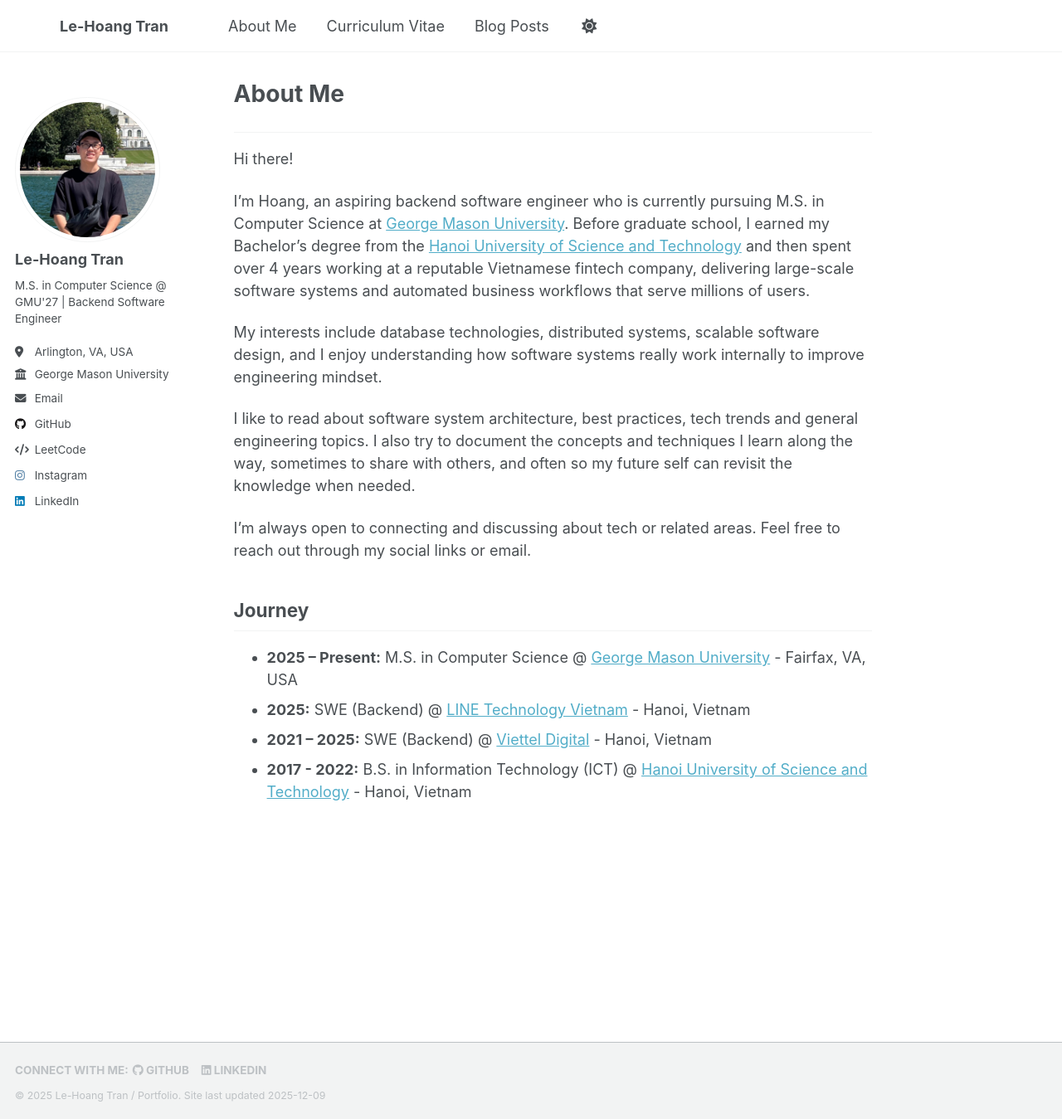
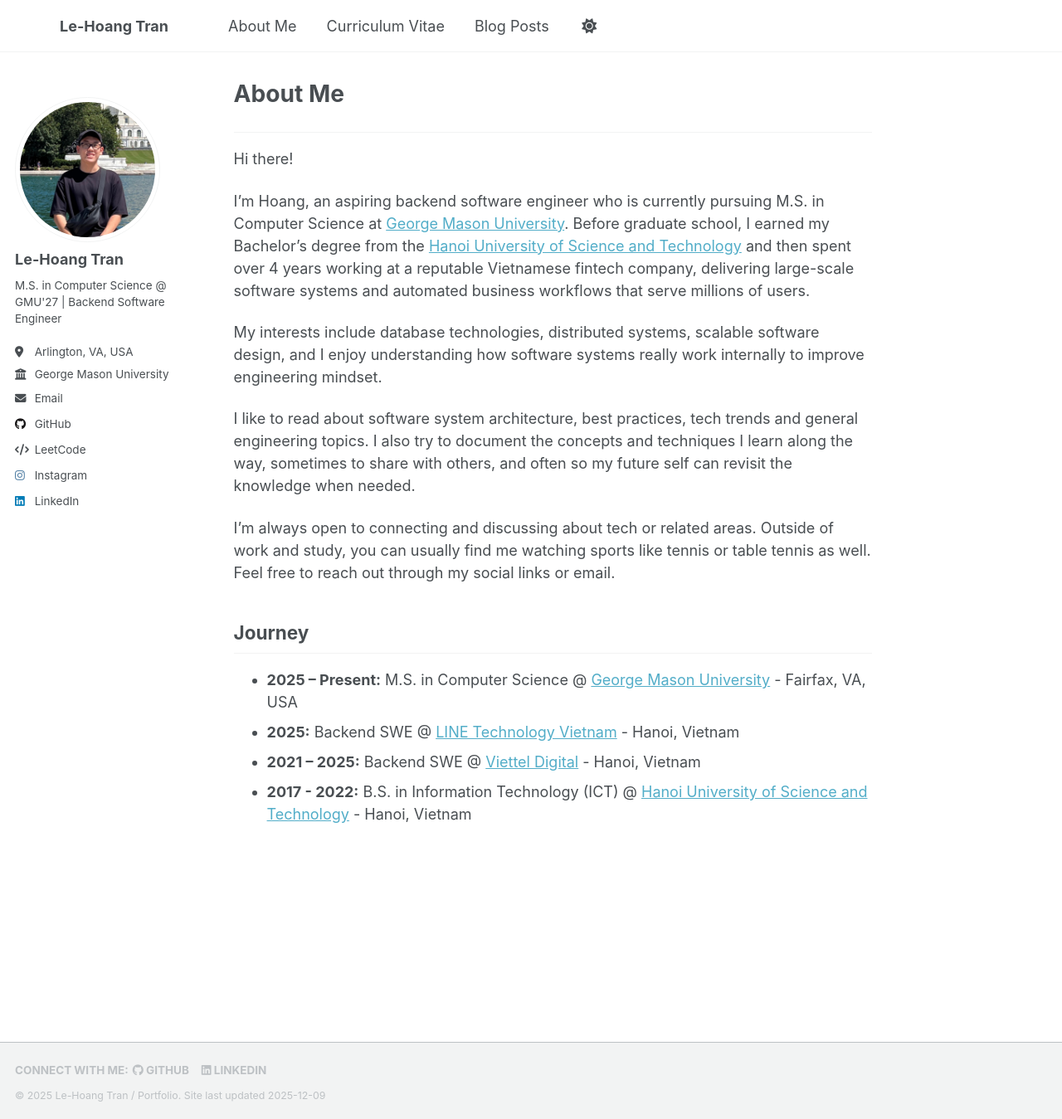
Before and after one commit to lehoangtran289/lehoangtran289.github.io, a Jekyll site: the page built from _pages/about.md, in a window 1280 px wide and 1349 px high. Shown: the whole window at 83% size. Built offline with Jekyll 4.4.1, drawn with Linux system fonts in a browser that asks for light colours; a script that is not in the unit is left out.

Commit message:
Update about me section for clarity and to include personal interests

```diff
--- a/_pages/about.md
+++ b/_pages/about.md
@@ -19,11 +19,11 @@ My interests include database technologies, distributed systems, scalable softwa
 
 I like to read about software system architecture, best practices, tech trends and general engineering topics. I also try to document the concepts and techniques I learn along the way, sometimes to share with others, and often so my future self can revisit the knowledge when needed.
 
-I'm always open to connecting and discussing about tech or related areas. Feel free to reach out through my social links or email.
+I'm always open to connecting and discussing about tech or related areas. Outside of work and study, you can usually find me watching sports like tennis or table tennis as well. Feel free to reach out through my social links or email.
 
 ## Journey
 
 - **2025 – Present:** M.S. in Computer Science @ [George Mason University](https://cec.gmu.edu/) - Fairfax, VA, USA
-- **2025:** SWE (Backend) @ [LINE Technology Vietnam](https://vietnamdevcenter.linecorp.com/en) - Hanoi, Vietnam
-- **2021 – 2025:** SWE (Backend) @ [Viettel Digital](https://viettel.com.vn/en/) - Hanoi, Vietnam
+- **2025:** Backend SWE @ [LINE Technology Vietnam](https://vietnamdevcenter.linecorp.com/en) - Hanoi, Vietnam
+- **2021 – 2025:** Backend SWE @ [Viettel Digital](https://viettel.com.vn/en/) - Hanoi, Vietnam
 - **2017 - 2022:** B.S. in Information Technology (ICT) @ [Hanoi University of Science and Technology](https://soict.hust.edu.vn/en/) - Hanoi, Vietnam
```
